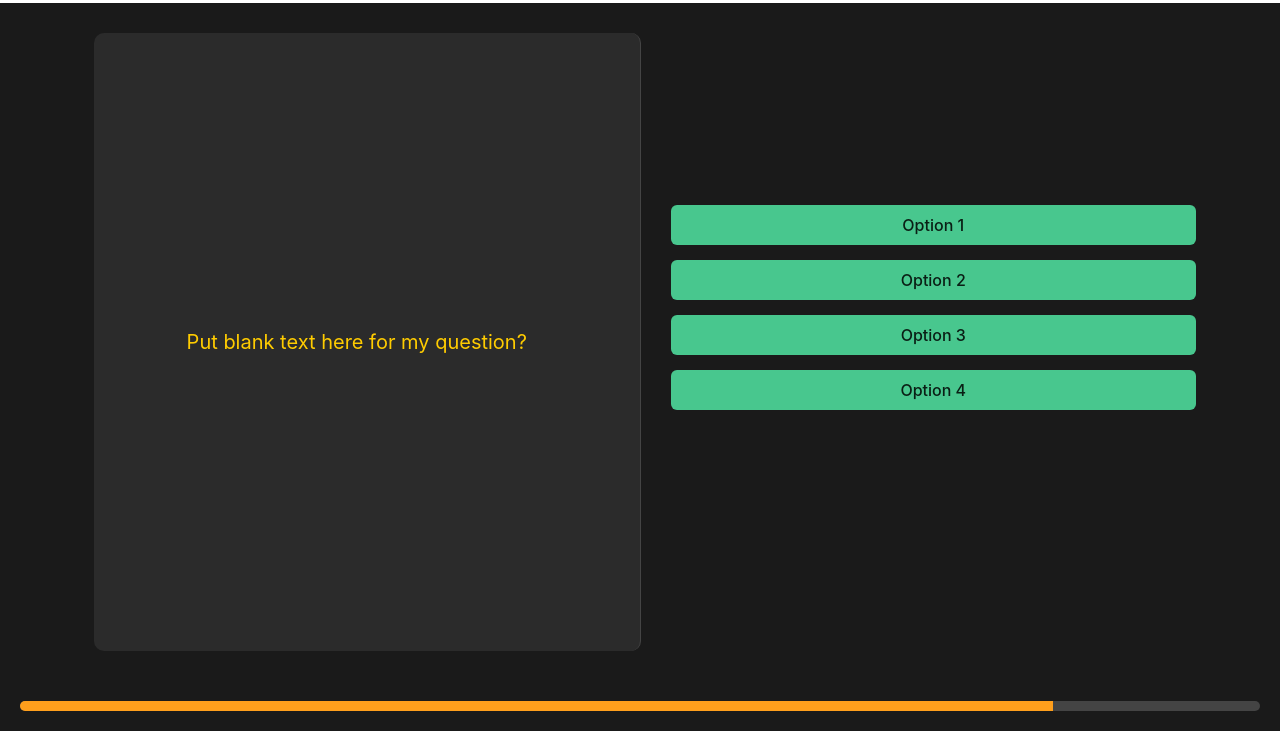
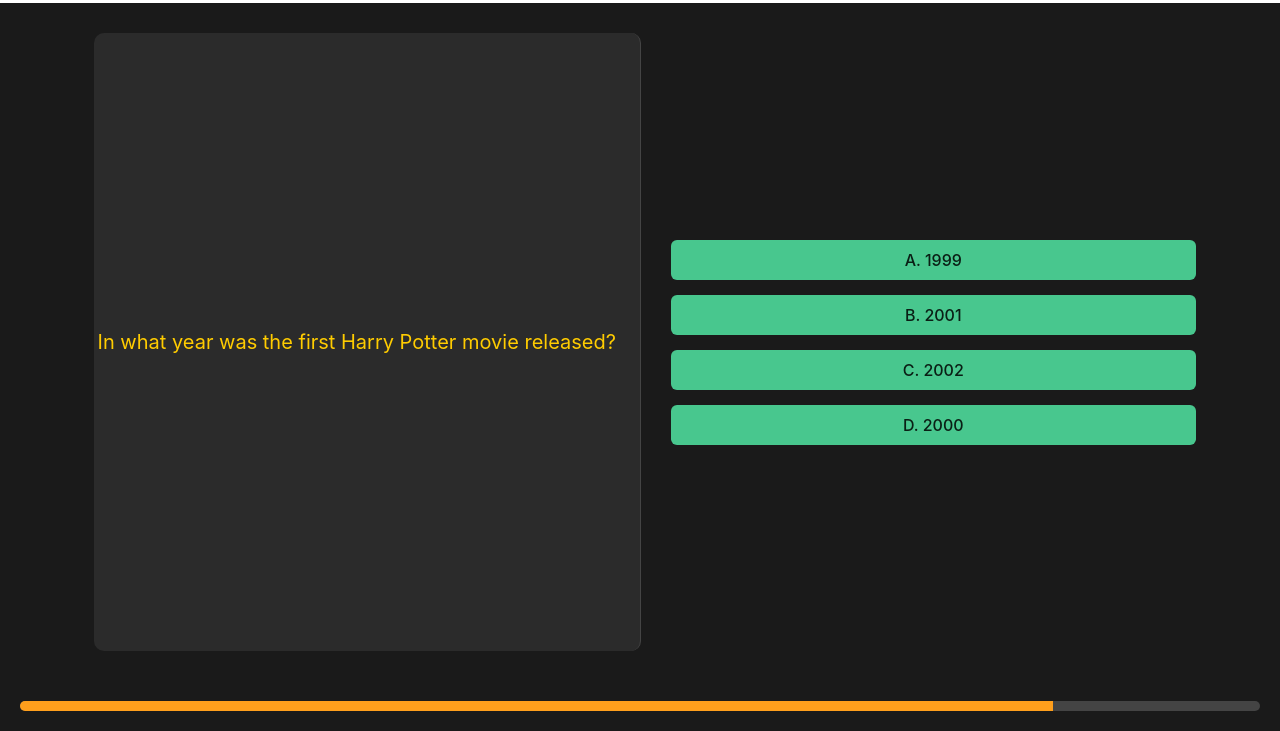
Before and after one commit to Schanze117/PopUpTrivia, a plain HTML site: page mockUpQuestions/index.html in a window 1280 px wide. Shown: the part 69-800 px from the top of the page. Drawn offline with nearby package versions, Linux system fonts and the light colour scheme.

Commit message:
added question/answer population. also linked log.js to MockUpQuestions

```diff
--- a/Assets/JavaScript/logic.js
+++ b/Assets/JavaScript/logic.js
@@ -1 +1,82 @@
-console.log()
+const questions = [
+    {
+        question: 'In what year was the first Harry Potter movie released?',
+        selection: ['A. 1999', 'B. 2001', 'C. 2002', 'D. 2000'],
+        answer: 'B.2001'
+    },
+    {
+        question: 'What does the acronym O.W.L. stand for?',
+        selection: ['A. Original Wizarding Latitudes', 'B. Ordinary Witching Lights', 'C. Ordinary Wizarding Levels', 'D. Original Witching Loans'],
+        answer: 'C. Ordinary Wizarding Levels'
+    },
+    {
+        question: 'What kind of creature does the groundskeeper, Hagrid, love most of all?',
+        selection: ['A. Thestral', 'B. Mandrake', 'C. Hippogriff', 'D. Dragon'],
+        answer: 'D. Dragon'
+    },
+    {
+        question: 'How many staircases does Hogwarts have?',
+        selection: ['A. 245', 'B. 74', 'C. 142', 'D. 1482'],
+        answer: 'C. 142'
+    },
+    {
+        question: 'What is the real name of the Dark Lord Voldemort?',
+        selection: ['A. Tom Marvolo Riddle', 'B. Lucious Malfoy', 'C. Gelert Grindelvald', 'D. Aberforth Dumbledore'],
+        answer: 'A. Tom Marvolo Riddle'
+    },
+    {
+        question: 'In the Harry Potter universe; Who wrote the book "Hogwarts, A History"?',
+        selection: ['A. Bathilda Bagshot', 'B. Gildory Lockheart', 'C. Severus Snape', 'D. Newt Skemander'],
+        answer: 'A. Bathilda Bagshot'
+    },
+    {
+        question: 'When using the killing curse, what words would you speak?',
+        selection: ['A. Bombarda', 'B. Sectumsempra', 'C. Expecto Patronus', 'D. Avada Kedavra'],
+        answer: 'D. Avada Kedavra'
+    },
+    {
+        question: 'What is the name of the bank in Diagon Alley?',
+        selection: ['A. Olivanders', 'B. Gringotts', 'C. Borgin & Burkes', 'D. The Three Broomsticks'],
+        answer: 'B. Gringotts'
+    },
+    {
+        question: 'Who is Sirius Black?',
+        selection: ['A. Harry`s Dad', 'B. Harry`s Uncle', 'C. Harry`s Brother', 'D. Harry`s Godfather'],
+        answer: 'D. Harry`s Godfather'
+    },
+    {
+        question: 'What is the name of someone born into the wizarding world who CANNOT do magic?',
+        selection: ['A. Muggle', 'B. Squib', 'C. Mudblood', 'D. Noob'],
+        answer: 'B. Squib'
+    }
+];
+
+let currentQuestionIndex = 0;
+
+function loadQuestion() {
+    const currentQuestion = questions[currentQuestionIndex];
+
+    const questionArea = document.querySelector('.question-area');
+    questionArea.innerHTML = `<p>${currentQuestion.question}</p>`;
+
+    const optionsArea = document.querySelector('.options-area');
+    optionsArea.innerHTML = '';
+
+    currentQuestion.selection.forEach((option, index) => {
+        const button = document.createElement('button');
+        button.classList.add('button', 'is-success', 'option');
+        button.textContent = option;
+        button.onclick = () => moveToNextQuestion();
+        optionsArea.appendChild(button);
+    });
+}
+
+function moveToNextQuestion() {
+    currentQuestionIndex++;
+    if (currentQuestionIndex < questions.length) {
+        loadQuestion();
+    } else {
+        alert('Quiz Finished!');
+    }
+}
+loadQuestion();
--- a/mockUpQuestions/index.html
+++ b/mockUpQuestions/index.html
@@ -42,5 +42,6 @@
 
         </div>
     </div>
+    <script src="../Assets/JavaScript/logic.js"></script>
 </body>
 </html>
```
